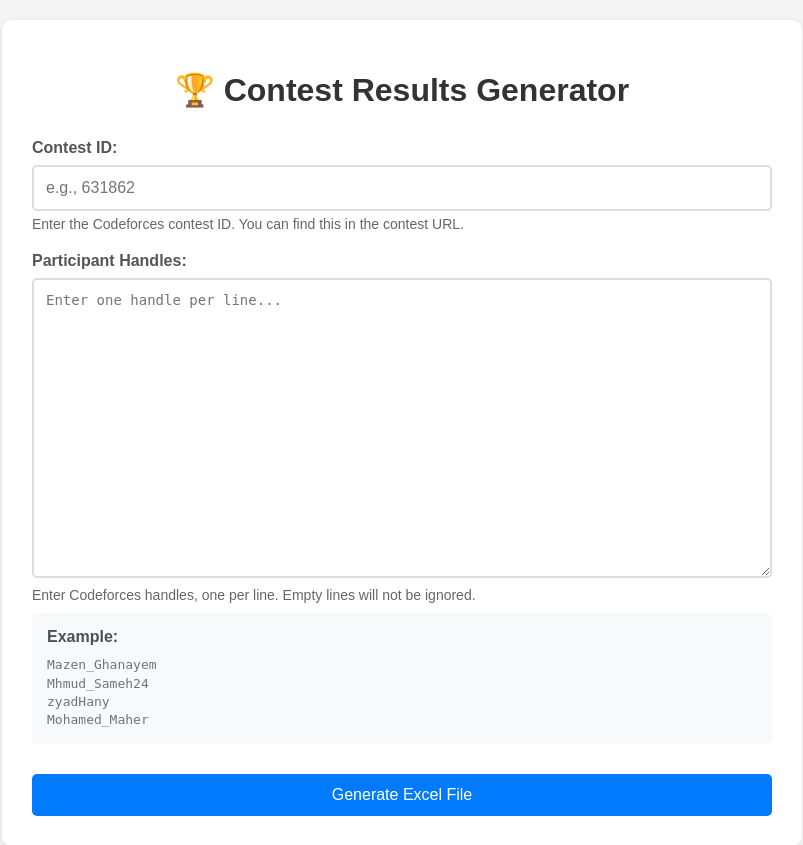
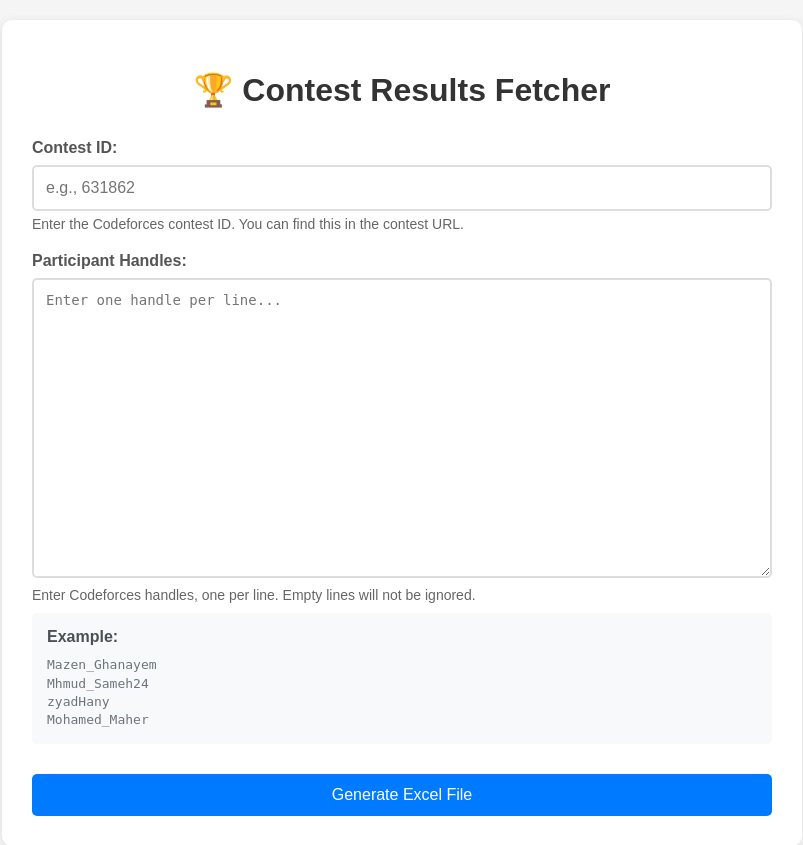
Before and after one commit to Mazen-Ghanaym/Results-Fetcher, a Flask app: page / in a window 1280 px wide. Shown: the top 845 px of the page, without its empty margins (238-1041 px from the left). Run offline with Flask 3, Linux system fonts and the light colour scheme.

Commit message:
update index.html

```diff
--- a/templates/index.html
+++ b/templates/index.html
@@ -136,7 +136,7 @@
   </head>
   <body>
     <div class="container">
-      <h1>🏆 Contest Results Generator</h1>
+      <h1>🏆 Contest Results Fetcher</h1>
 
       {% with messages = get_flashed_messages(with_categories=true) %} {% if
       messages %} {% for category, message in messages %}
```
